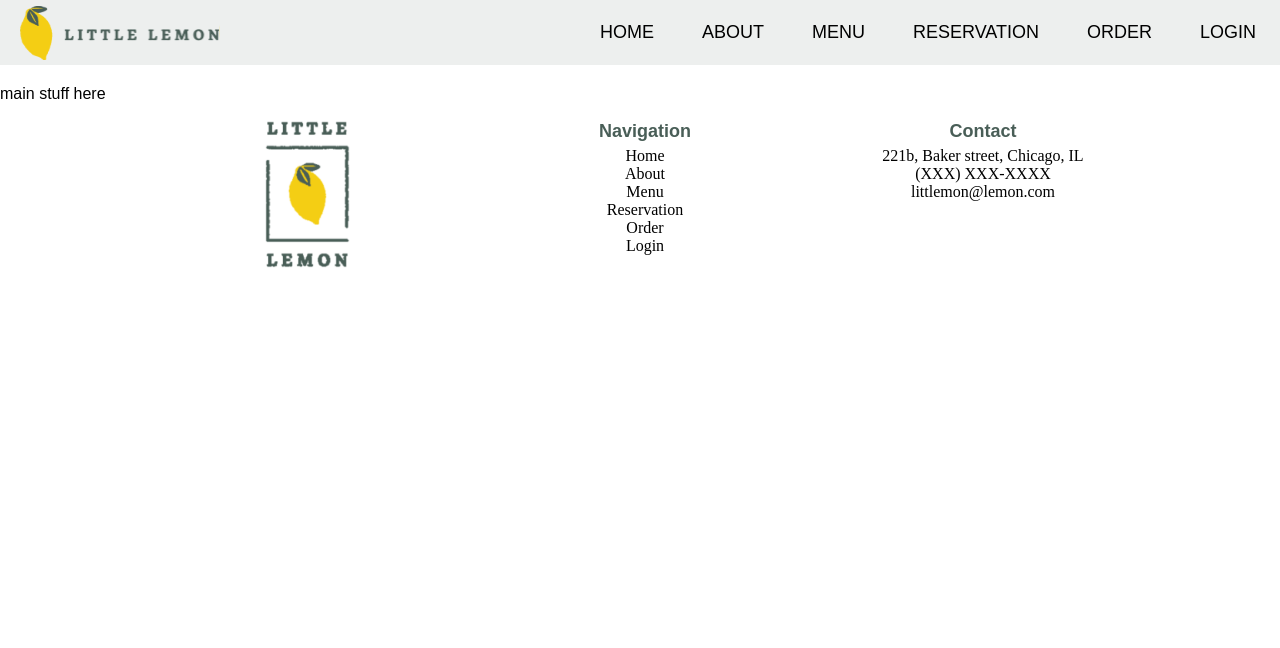
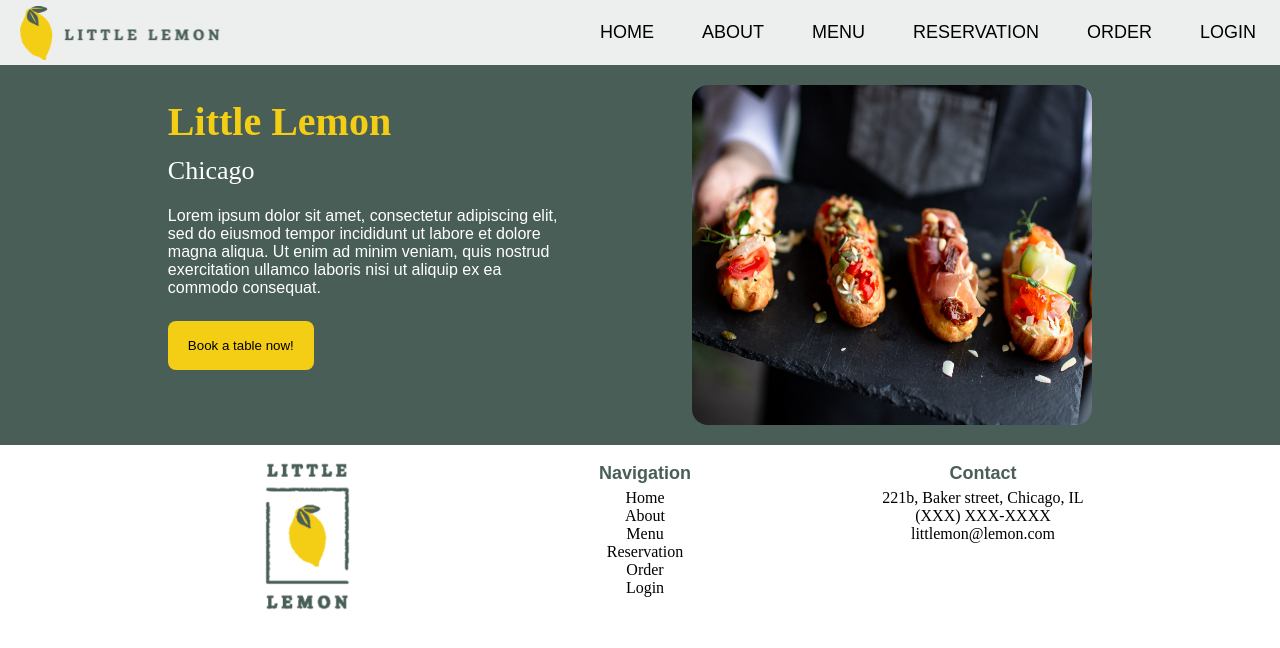
Before and after one commit to Evangelinejp/final-project, a React (Create React App) app in the folder final-project/: page / in a window 1280 px wide. Shown: the top 648 px of the page. Built offline with nearby package versions, Linux system fonts and the light colour scheme.

Commit message:
created and styled hero section

```diff
--- /dev/null
+++ b/final-project/src/components/Hero/Hero.js
@@ -0,0 +1,22 @@
+import image from '../../assets/images/restaurantfood.jpg';
+import {Link} from "react-router-dom";
+
+function Hero() {
+    return(
+        <article className="hero">
+        <div>
+            <h1>Little Lemon</h1>
+            <h2>Chicago</h2>
+            <p>Lorem ipsum dolor sit amet, consectetur adipiscing elit, sed do eiusmod tempor incididunt ut labore et dolore magna aliqua. Ut enim ad minim veniam, quis nostrud exercitation ullamco laboris nisi ut aliquip ex ea commodo consequat.</p>
+            <Link to="/reservation">
+                <button type="button">
+                    Book a table now!
+                </button>
+            </Link>
+        </div>
+        <img src={image} alt="The chef holding a plate of newly made bruschetta"/>
+        </article>
+    )
+}
+
+export default Hero;
--- a/final-project/src/components/Home/Home.js
+++ b/final-project/src/components/Home/Home.js
@@ -1,7 +1,9 @@
+import Hero from "../Hero/Hero";
+
 function Home() {
     return(
-        <main className="main">
-            main stuff here
+        <main className="home">
+            <Hero/>
         </main>
     )
 }
--- a/final-project/src/index.css
+++ b/final-project/src/index.css
@@ -18,7 +18,6 @@ header {
   background-color: #edefee;
 }
 .header-wrapper {
-  margin-bottom: 20px;
   align-items: center;
   display: grid;
   grid-template-columns: repeat(2, 1fr);
@@ -93,6 +92,38 @@ header nav a {
   display: block;
 }
 
+/* desktop responsiveness */
+@media only screen and (min-width: 961px) {
+
+  .header-wrapper {
+    align-items: center;
+    display: flex;
+    flex-wrap: wrap;
+    justify-content: space-between;
+    width: 100%;
+  }
+
+  .headerHamburger {
+    display: none;
+  }
+
+  .headerNavBar {
+    display: inline;
+  }
+
+  .headerNavBar.responsive {
+    display: inline;
+  }
+
+  header nav a {
+    display: fixed;
+    padding-left: 24px;
+    padding-right: 24px;
+    padding-top: 22px;
+    padding-bottom: 22px;
+  }
+}
+
 
 /* main content */
 main {
@@ -108,10 +139,83 @@ main h1 {
   font-size: 40px;
 }
 
-main h3 {
+main h2 {
   font-family: "Karla", serif;
-  font-size: 18px;
+  font-size: 26px;
+  font-weight: 500;
 }
+
+/* hero content */
+
+.hero {
+  display: flex;
+  background-color: #495e57;
+  padding-left: 5%;
+  padding-right: 5%;
+  justify-content: space-evenly;
+  padding-bottom: auto;
+  min-height: 380px;
+}
+
+.hero div {
+  position: absolute;
+  width: 460px;
+  max-width: 90%;
+}
+
+.hero h1 {
+  color: #f4ce14;
+  margin-bottom: 0;
+}
+
+.hero h2 {
+  margin-top: 0.4em;
+  color: white;
+}
+
+.hero p {
+  max-width: 45ch;
+  color: white;
+}
+
+.hero img {
+  display: relative;
+  width: 500px;
+  height: auto;
+  margin-top: 20px;
+  margin-bottom: 20px;
+  margin-right: 20px;
+  margin-left: 20px;
+  border-radius: 16px;
+}
+
+.hero button {
+  border-radius: 8px;
+  border: 0;
+  padding-top: 17px;
+  padding-bottom: 17px;
+  padding-left: 20px;
+  padding-right: 20px;
+  background-color: #f4ce14;
+  color: black;
+  cursor: pointer;
+  margin-top: 8px;
+  margin-bottom: 40px;
+}
+
+@media only screen and (min-width: 900px) {
+  .hero img {
+    display: grid;
+    width: 400px;
+  }
+
+  .hero div {
+    position: static;
+    width: auto;
+    text-align: left;
+  }
+}
+
 
 /* footer content */
 footer {
@@ -159,40 +263,8 @@ footer a:hover, a:active {
   color: #f4ce14;
 }
 
-/* desktop responsiveness code here */
-@media only screen and (min-width: 961px) {
-
-  .header-wrapper {
-    margin-bottom: 20px;
-    align-items: center;
-    display: flex;
-    flex-wrap: wrap;
-    justify-content: space-between;
-    width: 100%;
-  }
-
-  .headerHamburger {
-    display: none;
-  }
-
-  .headerNavBar {
-    display: inline;
-  }
-
-  .headerNavBar.responsive {
-    display: inline;
-  }
-
-  header nav a {
-    display: inline;
-    padding-left: 24px;
-    padding-right: 24px;
-    padding-top: 22px;
-    padding-bottom: 22px;
-  }
-}
+/* desktop responsiveness */
 @media only screen and (min-width: 769px) {
-  /*footer*/
   footer {
     margin-left: 10%;
     margin-right: 10%;
```
Also changed, not shown: final-project/src/assets/images/restaurantfood.jpg (added).
